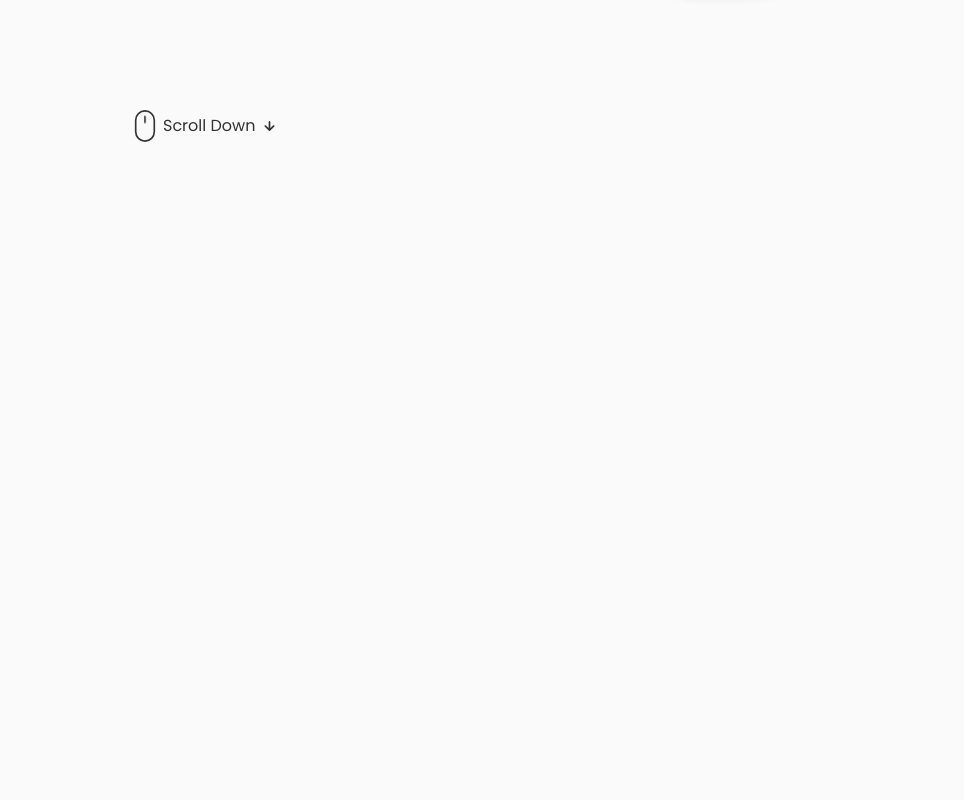
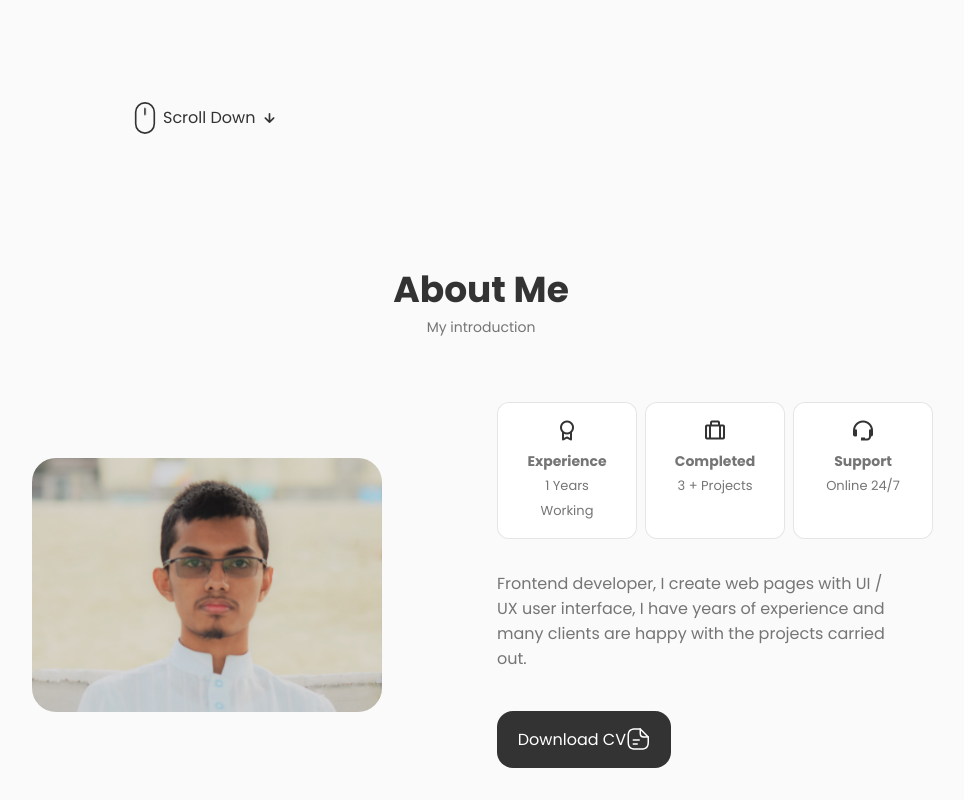
Before and after one commit to nymulislam/nymi-portfolio, a React (Vite) app: page / in a window 1280 px wide. Shown: the part 489-1289 px from the top of the page, without its empty margins (175-1139 px from the left). Before the commit the page ends 800 px from the top, so only its background shows below. Built offline with nearby package versions, Linux system fonts and the light colour scheme.

Commit message:
Added About Section.

```diff
--- a/src/App.css
+++ b/src/App.css
@@ -151,7 +151,7 @@
     display: inline-block;
     background-color: var(--title-color);
     color: var(--container-color);
-    padding: 1.25rem 2rem;
+    padding: 1rem 1.3rem;
     border-radius: 1rem;
     font-weight: var(--font-medium);
 }
--- a/src/App.jsx
+++ b/src/App.jsx
@@ -1,4 +1,5 @@
 import "./App.css";
+import About from "./Components/About/About";
 import Header from "./Components/Header/Header";
 import Home from "./Components/Home/Home";
 
@@ -8,6 +9,7 @@
       <Header />
       <main className="main">
         <Home />
+        <About />
       </main>
     </>
   );
--- a/src/Components/About/About.jsx
+++ b/src/Components/About/About.jsx
@@ -0,0 +1,58 @@
+import "./about.css";
+import aboutImg from "../../assets/about.jpg";
+import CV from "../../assets/John-Cv.pdf";
+import Info from "./Info";
+
+const About = () => {
+  return (
+    <section className="about section" id="about">
+      <h2 className="section_title">About Me</h2>
+      <span className="section_subtitle">My introduction</span>
+
+      <div className="about_container container grid">
+        <img src={aboutImg} alt="" className="about_img" />
+
+        <div className="about_data">
+          <Info />
+
+          <p className="about_description">
+            Frontend developer, I create web pages with UI / UX user interface,
+            I have years of experience and many clients are happy with the
+            projects carried out.
+          </p>
+
+          <a download="" href={CV} className="button button--flex">
+            Download CV
+            <svg
+              className="button__icon"
+              xmlns="http://www.w3.org/2000/svg"
+              width="24"
+              height="24"
+              viewBox="0 0 24 24"
+              fill="none"
+            >
+              <path
+                d="M15.25 22.7502H9.25C3.82 22.7502 1.5 20.4302 1.5 15.0002V9.00024C1.5 3.57024 3.82 1.25024 9.25 1.25024H14.25C14.66 1.25024 15 1.59024 15 2.00024C15 2.41024 14.66 2.75024 14.25 2.75024H9.25C4.64 2.75024 3 4.39024 3 9.00024V15.0002C3 19.6102 4.64 21.2502 9.25 21.2502H15.25C19.86 21.2502 21.5 19.6102 21.5 15.0002V10.0002C21.5 9.59024 21.84 9.25024 22.25 9.25024C22.66 9.25024 23 9.59024 23 10.0002V15.0002C23 20.4302 20.68 22.7502 15.25 22.7502Z"
+                fill="var(--container-color)"
+              ></path>
+              <path
+                d="M22.25 10.7502H18.25C14.83 10.7502 13.5 9.42023 13.5 6.00023V2.00023C13.5 1.70023 13.68 1.42023 13.96 1.31023C14.24 1.19023 14.56 1.26023 14.78 1.47023L22.78 9.47023C22.99 9.68023 23.06 10.0102 22.94 10.2902C22.82 10.5702 22.55 10.7502 22.25 10.7502ZM15 3.81023V6.00023C15 8.58023 15.67 9.25023 18.25 9.25023H20.44L15 3.81023Z"
+                fill="var(--container-color)"
+              ></path>
+              <path
+                d="M13.25 13.7502H7.25C6.84 13.7502 6.5 13.4102 6.5 13.0002C6.5 12.5902 6.84 12.2502 7.25 12.2502H13.25C13.66 12.2502 14 12.5902 14 13.0002C14 13.4102 13.66 13.7502 13.25 13.7502Z"
+                fill="var(--container-color)"
+              ></path>
+              <path
+                d="M11.25 17.7502H7.25C6.84 17.7502 6.5 17.4102 6.5 17.0002C6.5 16.5902 6.84 16.2502 7.25 16.2502H11.25C11.66 16.2502 12 16.5902 12 17.0002C12 17.4102 11.66 17.7502 11.25 17.7502Z"
+                fill="var(--container-color)"
+              ></path>
+            </svg>
+          </a>
+        </div>
+      </div>
+    </section>
+  );
+};
+
+export default About;
--- /dev/null
+++ b/src/Components/About/Info.jsx
@@ -0,0 +1,25 @@
+const Info = () => {
+  return (
+    <div className="about_info grid">
+      <div className="about_box">
+        <i className="bx bx-award about_icon"></i>
+        <h3 className="about_title">Experience</h3>
+        <span className="about_subtitle">1 Years Working</span>
+      </div>
+
+      <div className="about_box">
+        <i className="bx bx-briefcase-alt about_icon"></i>
+        <h3 className="about_title">Completed</h3>
+        <span className="about_subtitle">3 + Projects</span>
+      </div>
+
+      <div className="about_box">
+        <i className="bx bx-support about_icon"></i>
+        <h3 className="about_title">Support</h3>
+        <span className="about_subtitle">Online 24/7</span>
+      </div>
+    </div>
+  );
+};
+
+export default Info;
--- a/src/Components/About/about.css
+++ b/src/Components/About/about.css
@@ -0,0 +1,105 @@
+.about_container {
+    grid-template-columns: repeat(2, 1fr);
+    align-items: center;
+    column-gap: 4rem;
+}
+
+.section_title {
+    text-align: center;
+    margin-left: 2rem;
+}
+.section_subtitle {
+    text-align: center;
+    margin-left: 2rem;
+}
+
+
+
+.about_img {
+    width: 350px;
+    border-radius: 1.5rem;
+    justify-self: center;
+}
+
+.about_info {
+    grid-template-columns: repeat(3, 140px);
+    gap: 0.5rem;
+    margin-bottom: var(--mb-2);
+}
+
+.about_box {
+    background-color: var(--container-color);
+    border: 1px solid rgba(0, 0, 0, 0.1);
+    border-radius: 0.75rem;
+    text-align: center;
+    padding: 1rem 1.25rem;
+}
+
+.about_icon {
+    font-size: 1.5rem;
+    color: var(--title-color);
+    margin-bottom: var(--mb-0-5);
+}
+
+.about_title {
+    font-size: var(--small-font-size);
+    font-weight: var(--font-semi-bold);
+}
+
+.about_subtitle {
+    font-size: var(--smaller-font-size);
+}
+
+.about_description {
+    padding: 0 4rem 0 0;
+    margin-bottom: var(--mb-2-5);
+}
+
+
+/* For large devices */
+@media screen and (max-width: 992px) {
+.about_container{
+    grid-template-columns: 1fr;
+    row-gap: 2.5rem;
+}
+
+.about_img {
+    width: 220px;
+}
+
+.about_box {
+    padding: 0.75rem 0.5rem;
+}
+
+.about_data {
+    text-align: center;
+}
+
+
+.about_info {
+    justify-content: center ;
+}
+
+.about_description {
+    padding: 0 5rem;
+    margin-bottom: 2rem;
+}
+
+}
+
+/* For medium devices */
+@media screen and (max-width: 768px) {
+.about_info{
+    grid-template-columns: repeat(3, 1fr);
+}
+
+.about_description {
+    padding: 0;
+}
+}
+
+@media screen and (max-width: 425px) {
+    .about_info {
+        grid-template-columns: repeat(2, 1fr);
+    }
+}
--- a/src/Components/Home/home.css
+++ b/src/Components/Home/home.css
@@ -63,6 +63,8 @@
 
 .home_img {
     background: url(../../assets/profile.jpg);
+    -webkit-filter: grayscale(60%);
+    filter: grayscale(20%);
     background-repeat: no-repeat;
     background-position: center;
     background-size: cover;
```
Also changed, not shown: src/assets/about.jpg, src/assets/profile.jpg.
